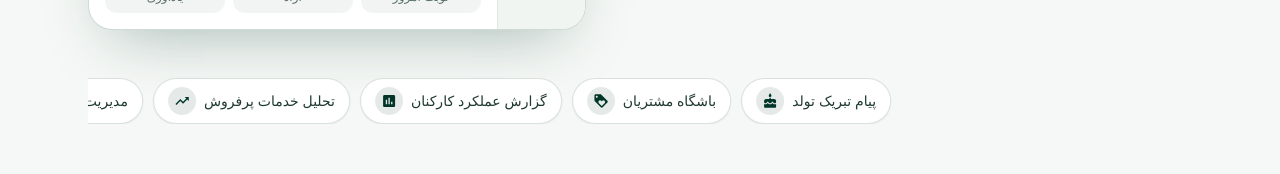
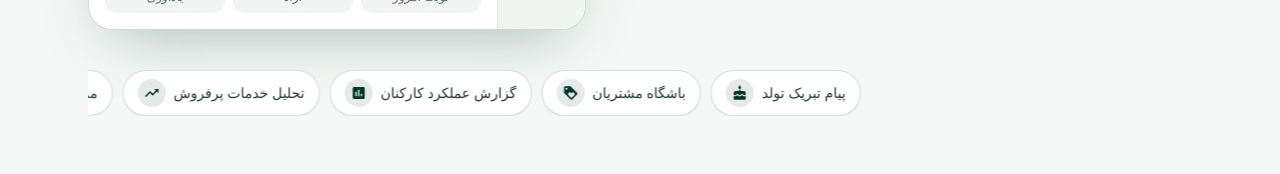
Before and after one commit to tcodt/salon-booking-landing-next, a Next.js app: page / in a window 1280 px wide. Shown: the part 513-687 px from the top of the page. Built offline with nearby package versions, Linux system fonts and the light colour scheme; no server answers; a web font is replaced by a local one.

Commit message:
fix: self-contained hero chips marquee with inline CSS so deploy always shows

```diff
--- a/app/components/home/hero.tsx
+++ b/app/components/home/hero.tsx
@@ -170,21 +170,32 @@ export default function Hero() {
           </div>
         </div>
 
-        <div
-          className="hero-chips-marquee mt-10 sm:mt-12"
-          aria-label="امکانات نارژین"
-        >
-          <div className="hero-chips-track">
+        <style
+          dangerouslySetInnerHTML={{
+            __html: `
+              .narjin-chips{position:relative;width:100%;overflow:hidden;margin-top:2.5rem}
+              .narjin-chips-track{display:flex;width:max-content;gap:0;direction:ltr;animation:narjinChips 40s linear infinite;will-change:transform}
+              .narjin-chip{display:inline-flex;flex-shrink:0;align-items:center;gap:.5rem;white-space:nowrap;border-radius:9999px;border:1px solid rgba(0,53,39,.15);background:#fff;padding:.5rem .875rem;margin-inline-end:.625rem;font-size:.875rem;font-weight:500;color:#1f3a2e;box-shadow:0 1px 2px rgba(0,53,39,.06)}
+              .narjin-chip i{display:flex;height:1.75rem;width:1.75rem;flex-shrink:0;align-items:center;justify-content:center;border-radius:9999px;background:rgba(0,53,39,.1);color:#003527}
+              .narjin-chips:hover .narjin-chips-track{animation-play-state:paused}
+              @keyframes narjinChips{0%{transform:translate3d(0,0,0)}100%{transform:translate3d(-50%,0,0)}}
+              @media (prefers-reduced-motion:reduce){.narjin-chips-track{animation:none!important;flex-wrap:wrap;width:100%;justify-content:center}.narjin-chip{margin:.25rem}.narjin-chip[data-dup="1"]{display:none}}
+            `,
+          }}
+        />
+        <div className="narjin-chips" aria-label="امکانات نارژین">
+          <div className="narjin-chips-track">
             {[0, 1].flatMap((copy) =>
               FEATURE_CHIPS.map(({ icon: Icon, label }) => (
                 <div
                   key={`${copy}-${label}`}
-                  className="hero-chip"
+                  className="narjin-chip"
+                  data-dup={copy}
                   aria-hidden={copy === 1 ? true : undefined}
                 >
-                  <span className="hero-chip-icon">
+                  <i>
                     <Icon className="text-base" aria-hidden />
-                  </span>
+                  </i>
                   <span>{label}</span>
                 </div>
               )),
```
